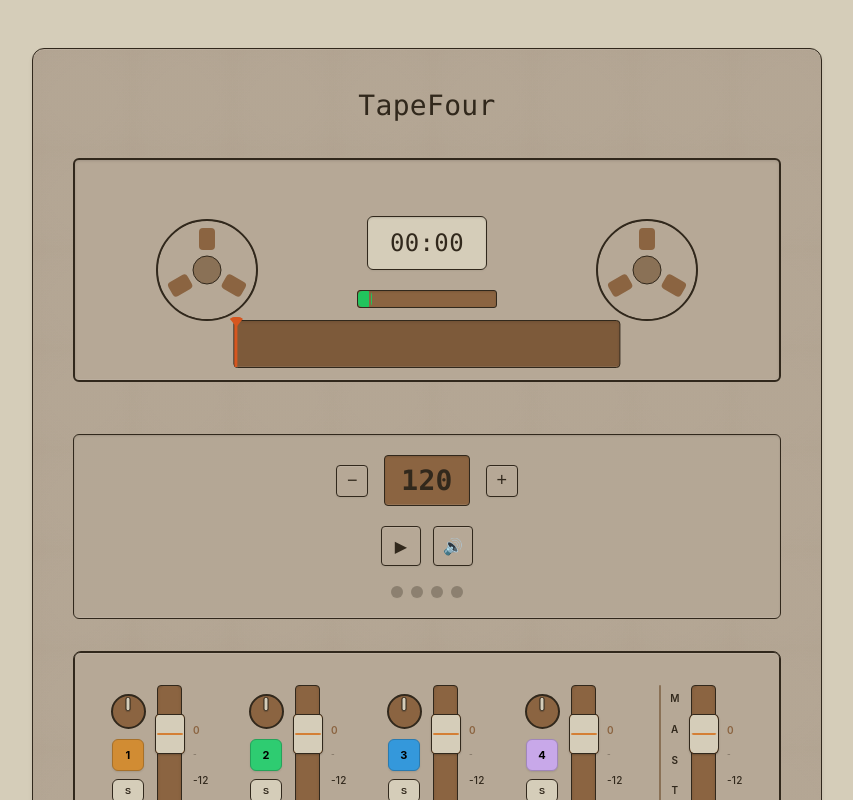
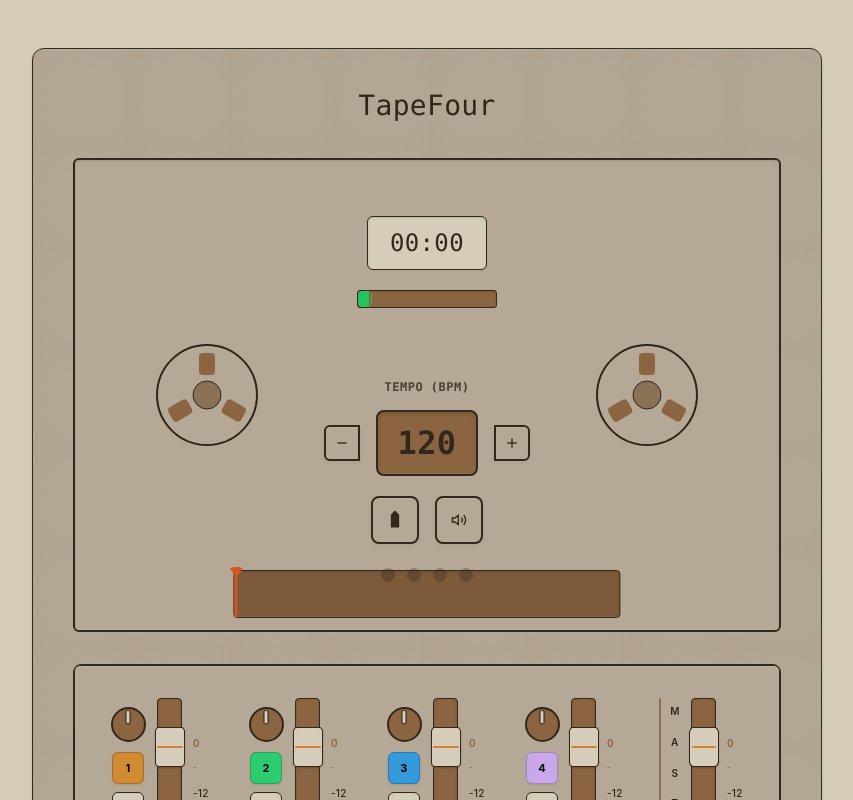
Before and after one commit to fxcircus/tapeFour, a React (Vite) app in the folder tapefour-react/: page / in a window 1280 px wide. Shown: the top 800 px of the page, without its empty margins (213-1066 px from the left). Built offline with nearby package versions, Linux system fonts and the light colour scheme; no server answers.

Commit message:
metronome styling

```diff
--- a/tapefour-react/src/App.tsx
+++ b/tapefour-react/src/App.tsx
@@ -224,12 +224,12 @@ function App() {
           <canvas className="waveform-canvas" id="waveform-canvas" width="800" height="30"></canvas>
           <div className="playhead-indicator" id="playhead-indicator" />
         </div>
+
+        <Metronome
+          bpm={bpm}
+          onBpmChange={setBpm}
+        />
       </div>
-
-      <Metronome
-        bpm={bpm}
-        onBpmChange={setBpm}
-      />
 
       <div className="mixer-section">
         <div className="tracks-container">
--- a/tapefour-react/src/components/Metronome.tsx
+++ b/tapefour-react/src/components/Metronome.tsx
@@ -282,23 +282,30 @@ const Metronome: FC<MetronomeProps> = ({ bpm: initialBpm, onBpmChange }) => {
   return (
     <div className="metronome-container">
       <div className="metronome-content">
+        <div className="tempo-label">Tempo (BPM)</div>
+
         <div className="bpm-controls">
           <button
-            className="bpm-control-btn"
+            className="bpm-control-btn decrease"
             onClick={handleDecreaseBpm}
             aria-label="Decrease BPM"
           >
-            −
+            <svg width="16" height="16" viewBox="0 0 24 24" fill="none" stroke="currentColor" strokeWidth="2">
+              <line x1="5" y1="12" x2="19" y2="12"></line>
+            </svg>
           </button>
 
           <div className="bpm-display">{bpm}</div>
 
           <button
-            className="bpm-control-btn"
+            className="bpm-control-btn increase"
             onClick={handleIncreaseBpm}
             aria-label="Increase BPM"
           >
-            +
+            <svg width="16" height="16" viewBox="0 0 24 24" fill="none" stroke="currentColor" strokeWidth="2">
+              <line x1="12" y1="5" x2="12" y2="19"></line>
+              <line x1="5" y1="12" x2="19" y2="12"></line>
+            </svg>
           </button>
         </div>
 
@@ -308,7 +315,13 @@ const Metronome: FC<MetronomeProps> = ({ bpm: initialBpm, onBpmChange }) => {
             onClick={toggleMetronome}
             aria-label={metronomePlaying ? "Stop metronome" : "Start metronome"}
           >
-            {metronomePlaying ? '⏸' : '▶'}
+            <svg width="20" height="20" viewBox="0 0 24 24" fill="none" stroke="currentColor" strokeWidth="2">
+              {/* Metronome shape */}
+              <path d="M12 2 L8 6 L8 20 L16 20 L16 6 Z" fill="currentColor" />
+              <path d="M12 2 L12 12" strokeWidth="3" />
+              <circle cx="12" cy="6" r="2" fill="currentColor" />
+              {metronomePlaying && <circle cx="12" cy="6" r="1" fill="white" />}
+            </svg>
           </button>
 
           <button
@@ -316,7 +329,20 @@ const Metronome: FC<MetronomeProps> = ({ bpm: initialBpm, onBpmChange }) => {
             onClick={toggleMute}
             aria-label={muteSound ? "Unmute metronome" : "Mute metronome"}
           >
-            {muteSound ? '🔇' : '🔊'}
+            <svg width="16" height="16" viewBox="0 0 24 24" fill="none" stroke="currentColor" strokeWidth="2">
+              {muteSound ? (
+                <>
+                  <polygon points="11 5 6 9 2 9 2 15 6 15 11 19 11 5"></polygon>
+                  <line x1="23" y1="9" x2="17" y2="15"></line>
+                  <line x1="17" y1="9" x2="23" y2="15"></line>
+                </>
+              ) : (
+                <>
+                  <polygon points="11 5 6 9 2 9 2 15 6 15 11 19 11 5"></polygon>
+                  <path d="M19.07 4.93a10 10 0 0 1 0 14.14M15.54 8.46a5 5 0 0 1 0 7.07"></path>
+                </>
+              )}
+            </svg>
           </button>
         </div>
 
--- a/tapefour-react/src/styles/globals.css
+++ b/tapefour-react/src/styles/globals.css
@@ -4087,35 +4087,21 @@ body {
   }
 }
 
-/* ===== METRONOME COMPONENT STYLES ===== */
+/* ===== METRONOME COMPONENT STYLES (INTEGRATED) ===== */
 .metronome-container {
-  background: var(--color-control-surface);
-  border-radius: 6px;
-  padding: 20px;
-  border: 1px solid var(--color-text-primary);
-  box-shadow:
-    inset 0 1px 2px var(--color-shadow-inset),
-    inset 0 -1px 0 var(--overlay-light);
-  margin-top: 20px;
+  /* Remove separate container styling - integrate seamlessly */
+  background: transparent;
+  border: none;
+  padding: 20px 0 0 0;
+  margin: 0;
   position: relative;
-  overflow: hidden;
+  overflow: visible;
+  box-shadow: none;
 }
 
 .metronome-container::before {
-  content: '';
-  position: absolute;
-  top: 0;
-  left: 0;
-  width: 100%;
-  height: 100%;
-  background-image:
-    repeating-linear-gradient(0deg, var(--color-transparent), var(--grain-fine) 1px, var(--color-transparent) 2px),
-    repeating-linear-gradient(90deg, var(--color-transparent), var(--grain-fine) 1px, var(--color-transparent) 2px);
-  background-size: 2px 2px, 2px 2px;
-  pointer-events: none;
-  z-index: 1;
-  mix-blend-mode: multiply;
-  opacity: 0.3;
+  /* Remove grain overlay */
+  display: none;
 }
 
 .metronome-content {
@@ -4124,7 +4110,17 @@ body {
   display: flex;
   flex-direction: column;
   align-items: center;
-  gap: 16px;
+  gap: 12px;
+}
+
+.tempo-label {
+  font-size: 12px;
+  font-weight: 600;
+  color: var(--color-text-primary);
+  text-transform: uppercase;
+  letter-spacing: 0.5px;
+  margin-bottom: 4px;
+  opacity: 0.8;
 }
 
 .bpm-controls {
@@ -4136,134 +4132,151 @@ body {
 
 .bpm-control-btn {
   background: var(--color-control-surface);
-  border: 1px solid var(--color-text-primary);
-  border-radius: 4px;
+  border: 2px solid var(--color-text-primary);
+  border-radius: 6px;
   color: var(--color-text-primary);
   cursor: pointer;
   display: flex;
   align-items: center;
   justify-content: center;
-  width: 32px;
-  height: 32px;
+  width: 36px;
+  height: 36px;
   font-size: 18px;
-  font-weight: 500;
+  font-weight: 600;
   transition: all 0.2s ease;
   box-shadow:
     inset 0 1px 0 var(--overlay-light),
-    0 1px 2px var(--overlay-subtle);
+    0 2px 4px var(--overlay-subtle);
+}
+
+.bpm-control-btn.decrease {
+  border-radius: 6px 0 0 6px;
+}
+
+.bpm-control-btn.increase {
+  border-radius: 0 6px 6px 0;
 }
 
 .bpm-control-btn:hover {
   background: var(--color-hover-overlay);
+  transform: translateY(-1px);
   box-shadow:
     inset 0 1px 0 var(--overlay-light),
-    0 2px 4px var(--overlay-hover);
+    0 4px 8px var(--overlay-hover);
 }
 
 .bpm-control-btn:active {
   background: var(--color-active-overlay);
+  transform: translateY(0);
   box-shadow:
-    inset 0 1px 3px var(--color-shadow-inset),
+    inset 0 2px 4px var(--color-shadow-inset),
     inset 0 -1px 0 var(--overlay-light);
 }
 
 .bpm-display {
-  font-size: 28px;
+  font-size: 32px;
   font-weight: 700;
   color: var(--color-text-primary);
-  min-width: 80px;
+  min-width: 90px;
   text-align: center;
-  padding: 8px 16px;
+  padding: 12px 20px;
   background: var(--color-track-well);
-  border-radius: 4px;
-  border: 1px solid var(--color-text-primary);
+  border-radius: 8px;
+  border: 2px solid var(--color-text-primary);
   box-shadow:
-    inset 0 1px 2px var(--color-shadow-inset),
+    inset 0 2px 4px var(--color-shadow-inset),
     inset 0 -1px 0 var(--overlay-light);
+  font-variant-numeric: tabular-nums;
 }
 
 .metronome-controls {
   display: flex;
   align-items: center;
-  gap: 12px;
+  gap: 16px;
+  margin: 4px 0;
 }
 
 .metronome-control-btn {
   background: var(--color-control-surface);
-  border: 1px solid var(--color-text-primary);
-  border-radius: 4px;
+  border: 2px solid var(--color-text-primary);
+  border-radius: 8px;
   color: var(--color-text-primary);
   cursor: pointer;
   display: flex;
   align-items: center;
   justify-content: center;
-  width: 40px;
-  height: 40px;
+  width: 48px;
+  height: 48px;
   font-size: 16px;
   transition: all 0.2s ease;
   box-shadow:
     inset 0 1px 0 var(--overlay-light),
-    0 1px 2px var(--overlay-subtle);
+    0 2px 4px var(--overlay-subtle);
 }
 
 .metronome-control-btn:hover {
   background: var(--color-hover-overlay);
+  transform: translateY(-1px);
   box-shadow:
     inset 0 1px 0 var(--overlay-light),
-    0 2px 4px var(--overlay-hover);
+    0 4px 8px var(--overlay-hover);
 }
 
 .metronome-control-btn:active {
   background: var(--color-active-overlay);
+  transform: translateY(0);
   box-shadow:
-    inset 0 1px 3px var(--color-shadow-inset),
+    inset 0 2px 4px var(--color-shadow-inset),
     inset 0 -1px 0 var(--overlay-light);
 }
 
 .metronome-control-btn.play-btn.active {
   background: var(--color-play);
   color: var(--color-white);
+  border-color: var(--color-play);
   box-shadow:
-    0 0 10px var(--glow-play),
+    0 0 12px var(--glow-play),
     inset 0 1px 0 var(--overlay-light);
 }
 
 .metronome-control-btn.play-btn.active:hover {
   background: var(--color-play);
   box-shadow:
-    0 0 15px var(--glow-play),
+    0 0 16px var(--glow-play),
     inset 0 1px 0 var(--overlay-light);
 }
 
 .metronome-control-btn.mute-btn.active {
   background: var(--color-mute);
   color: var(--color-white);
+  border-color: var(--color-mute);
   box-shadow:
-    0 0 8px var(--glow-accent),
+    0 0 10px var(--glow-accent),
     inset 0 1px 0 var(--overlay-light);
 }
 
 .metronome-control-btn.mute-btn.active:hover {
   background: var(--color-mute);
   box-shadow:
-    0 0 12px var(--glow-accent),
+    0 0 14px var(--glow-accent),
     inset 0 1px 0 var(--overlay-light);
 }
 
 .beat-indicators {
   display: flex;
   align-items: center;
-  gap: 8px;
-  margin-top: 4px;
+  gap: 12px;
+  margin-top: 8px;
 }
 
 .beat-indicator {
-  width: 12px;
-  height: 12px;
+  width: 14px;
+  height: 14px;
   border-radius: 50%;
   background: var(--color-text-primary);
   opacity: 0.3;
-  transition: all 0.2s ease;
+  transition: all 0.3s ease;
+  border: 1px solid var(--color-text-primary);
   box-shadow:
     inset 0 1px 1px var(--color-shadow-inset),
     0 1px 2px var(--overlay-subtle);
@@ -4271,127 +4284,136 @@ body {
 
 .beat-indicator.active {
   background: var(--color-accent-warm);
+  border-color: var(--color-accent-warm);
   opacity: 1;
-  transform: scale(1.3);
+  transform: scale(1.4);
   box-shadow:
-    0 0 12px var(--glow-accent),
+    0 0 16px var(--glow-accent),
     inset 0 1px 0 var(--overlay-light);
 }
 
 /* Theme-specific adjustments for metronome */
-:root[data-theme="indie"] .metronome-container {
-  border: 2px solid var(--color-text-primary);
-}
-
 :root[data-theme="indie"] .bpm-control-btn,
 :root[data-theme="indie"] .metronome-control-btn {
-  border: 2px solid var(--color-text-primary);
-  font-weight: 600;
+  border-width: 3px;
+  font-weight: 700;
 }
 
 :root[data-theme="indie"] .bpm-display {
-  border: 2px solid var(--color-text-primary);
-  font-weight: 600;
-}
-
-:root[data-theme="disco"] .metronome-container {
-  box-shadow:
-    0 0 20px var(--glow-accent),
-    inset 0 1px 2px var(--color-shadow-inset),
-    inset 0 -1px 0 var(--overlay-light);
+  border-width: 3px;
+  font-weight: 800;
+}
+
+:root[data-theme="indie"] .tempo-label {
+  font-weight: 700;
 }
 
 :root[data-theme="disco"] .beat-indicator.active {
   background: var(--color-accent-purple);
+  border-color: var(--color-accent-purple);
   box-shadow:
-    0 0 15px var(--color-accent-purple),
+    0 0 20px var(--color-accent-purple),
     inset 0 1px 0 var(--overlay-light);
 }
 
-:root[data-theme="808"] .metronome-container {
-  border: 1px solid var(--color-accent-warm);
+:root[data-theme="disco"] .metronome-control-btn.play-btn.active {
+  box-shadow:
+    0 0 20px var(--glow-play),
+    inset 0 1px 0 var(--overlay-light);
 }
 
 :root[data-theme="808"] .beat-indicator.active {
   background: var(--color-accent-warm);
+  border-color: var(--color-accent-warm);
   box-shadow:
-    0 0 10px var(--color-accent-warm),
+    0 0 12px var(--color-accent-warm),
     inset 0 1px 0 var(--overlay-light);
+}
+
+:root[data-theme="808"] .bpm-control-btn,
+:root[data-theme="808"] .metronome-control-btn {
+  border-color: var(--color-accent-warm);
 }
 
 /* Mobile responsiveness for metronome */
 @media screen and (max-width: 767px) {
   .metronome-container {
-    padding: 16px;
-    margin-top: 16px;
+    padding: 16px 0 0 0;
   }
 
   .metronome-content {
-    gap: 12px;
+    gap: 10px;
   }
 
   .bpm-controls {
     gap: 12px;
+  }
+
+  .bpm-control-btn {
+    width: 32px;
+    height: 32px;
+    font-size: 16px;
+  }
+
+  .bpm-display {
+    font-size: 28px;
+    min-width: 80px;
+    padding: 10px 16px;
+  }
+
+  .metronome-control-btn {
+    width: 42px;
+    height: 42px;
+    font-size: 14px;
+  }
+
+  .beat-indicator {
+    width: 12px;
+    height: 12px;
+  }
+
+  .tempo-label {
+    font-size: 11px;
+  }
+}
+
+@media screen and (max-width: 480px) {
+  .metronome-container {
+    padding: 12px 0 0 0;
+  }
+
+  .metronome-content {
+    gap: 8px;
+  }
+
+  .bpm-controls {
+    gap: 10px;
   }
 
   .bpm-control-btn {
     width: 28px;
     height: 28px;
-    font-size: 16px;
+    font-size: 14px;
   }
 
   .bpm-display {
     font-size: 24px;
     min-width: 70px;
-    padding: 6px 12px;
+    padding: 8px 12px;
   }
 
   .metronome-control-btn {
-    width: 36px;
-    height: 36px;
-    font-size: 14px;
+    width: 38px;
+    height: 38px;
+    font-size: 12px;
   }
 
   .beat-indicator {
     width: 10px;
     height: 10px;
   }
-}
-
-@media screen and (max-width: 480px) {
-  .metronome-container {
-    padding: 12px;
-    margin-top: 12px;
-  }
-
-  .metronome-content {
-    gap: 10px;
-  }
-
-  .bpm-controls {
-    gap: 10px;
-  }
-
-  .bpm-control-btn {
-    width: 24px;
-    height: 24px;
-    font-size: 14px;
-  }
-
-  .bpm-display {
-    font-size: 20px;
-    min-width: 60px;
-    padding: 4px 8px;
-  }
-
-  .metronome-control-btn {
-    width: 32px;
-    height: 32px;
-    font-size: 12px;
-  }
-
-  .beat-indicator {
-    width: 8px;
-    height: 8px;
-  }
-}
+
+  .tempo-label {
+    font-size: 10px;
+  }
+}
```
